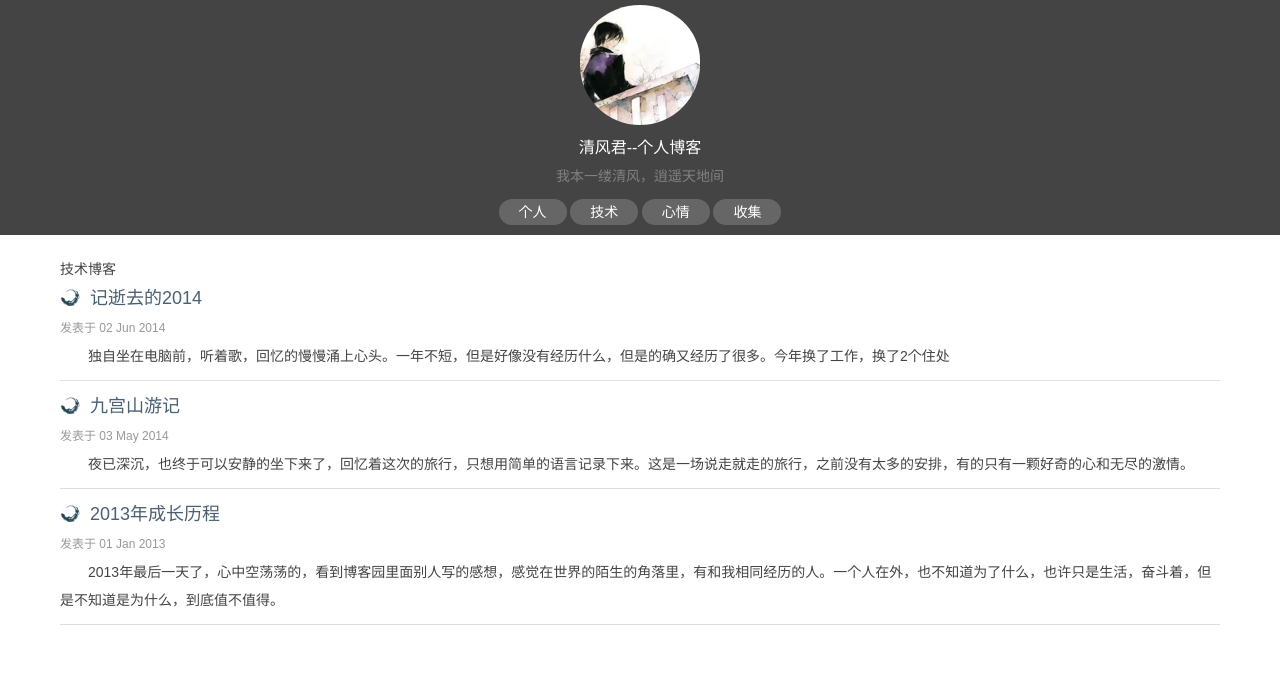
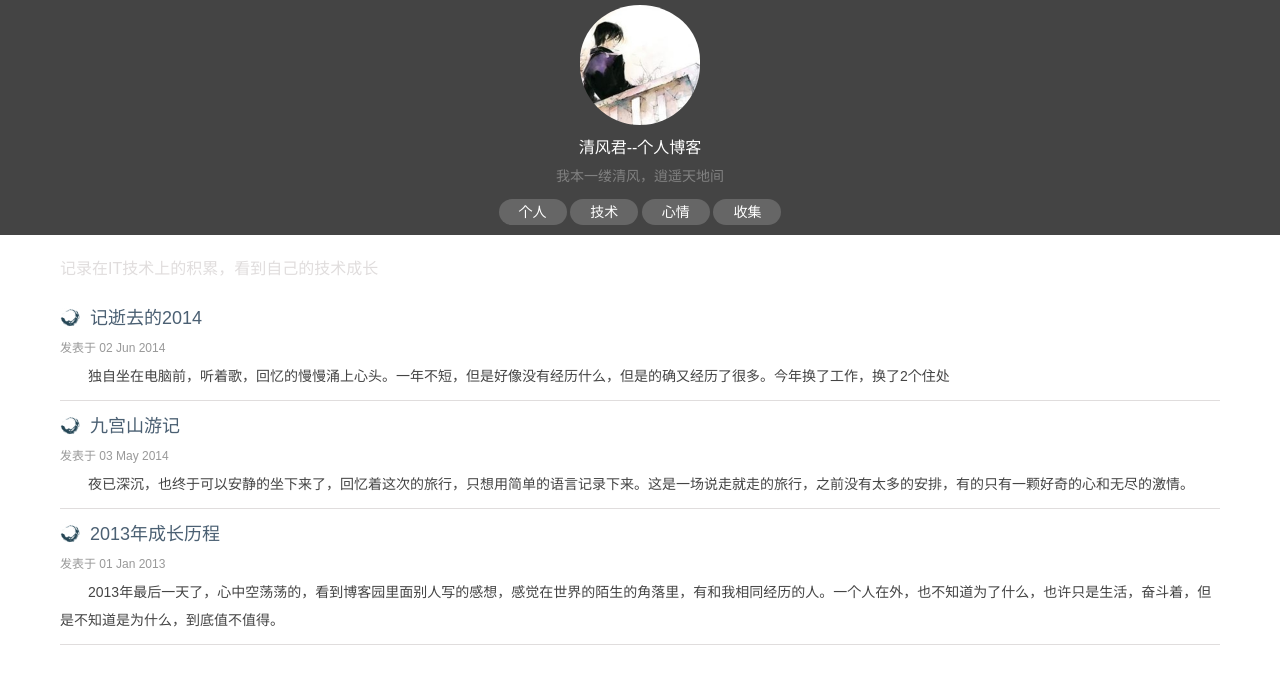
Before and after one commit to qingfengjun/qingfengjun.github.io, a Jekyll site: the page built from blog.html, in a window 1280 px wide. Shown: the top 684 px of the page. Built offline with Jekyll 4.4.1, drawn with Linux system fonts in a browser that asks for light colours.

Commit message:
Content\Styles\main.css

```diff
--- a/Content/Styles/main.css
+++ b/Content/Styles/main.css
@@ -151,7 +151,7 @@ ul li {
     color: white;
     text-decoration: none;
 }
-.head_nav a :hover{
+.head_nav a:hover{
     line-height: 45px;
     padding-right: 20px;
     padding-left: 20px;
@@ -197,3 +197,10 @@ div.item p {
     padding-right: 10px;
     margin-bottom: 10px;
 }
+
+/* 页面大类样式 */
+.categoryHead{
+    font-size: 16px;
+    color: #e0dddd;
+    margin-bottom: 20px;
+}
--- a/blog.html
+++ b/blog.html
@@ -2,13 +2,13 @@
 layout: default
 title: 清风君-我本一缕清风，逍遥天地间
 ---
-
-技术博客
-
+<div class="categoryHead">
+    记录在IT技术上的积累，看到自己的技术成长
+</div>
 {% for post in site.posts %}
 <div class="item">
     <h3>
-            <span class="nav">&nbsp;</span><a href="{{site.baseurl}}{{post.url}}">{{ post.title }}  </a></h3>
+        <span class="nav">&nbsp;</span><a href="{{site.baseurl}}{{post.url}}">{{ post.title }} </a></h3>
     <span class="dateline">发表于 {{ post.date | date_to_string }}</span>
     <p>
         {{post.description}}
--- a/collect.html
+++ b/collect.html
@@ -3,8 +3,9 @@ layout: default
 title: 清风君-我本一缕清风，逍遥天地间
 ---
 
-我的喜欢
-
+<div class="categoryHead">
+    生活和艺术的分享
+</div>
 {% for post in site.posts %}
 <div class="item">
         <h3>
```
Also changed, not shown: essay.html (+4 -4 lines). Lines whose indentation alone changed are shown as unchanged.
